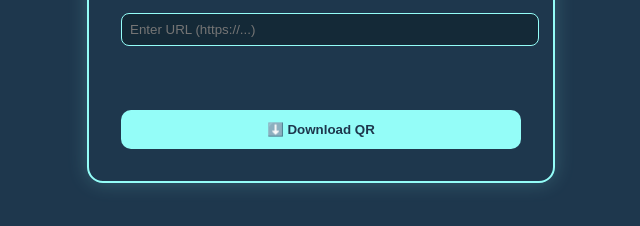
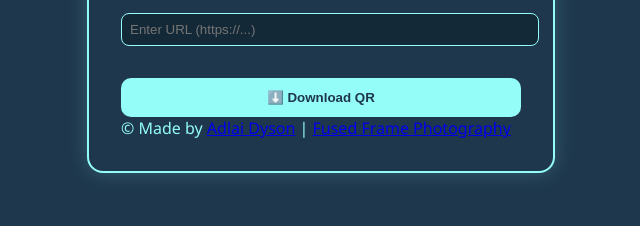
Before and after one commit to adlaidyson-ffp/QRgen, a plain HTML site: page index.html in a window 1280 px wide. Shown: the part 198-424 px from the top of the page, without its empty margins (319-959 px from the left). Drawn offline with Linux system fonts and the light colour scheme.

Commit message:
Update index.html

```diff
--- a/index.html
+++ b/index.html
@@ -29,8 +29,11 @@
       </select>
     </div>
 
-    <div id="qrcode"></div>
-    <button onclick="downloadQR()">⬇️ Download QR</button>
+     <button onclick="downloadQR()">⬇️ Download QR</button>
+    <footer class="footer">
+      © <span id="year"></span> Made by <a href="https://adlaidyson.co.uk" target="_blank">Adlai Dyson</a> |
+      <a href="https://fusedframe.co.uk" target="_blank">Fused Frame Photography</a>
+    </footer>
   </div>
 
   <script src="https://cdnjs.cloudflare.com/ajax/libs/qrcodejs/1.0.0/qrcode.min.js"></script>
```
